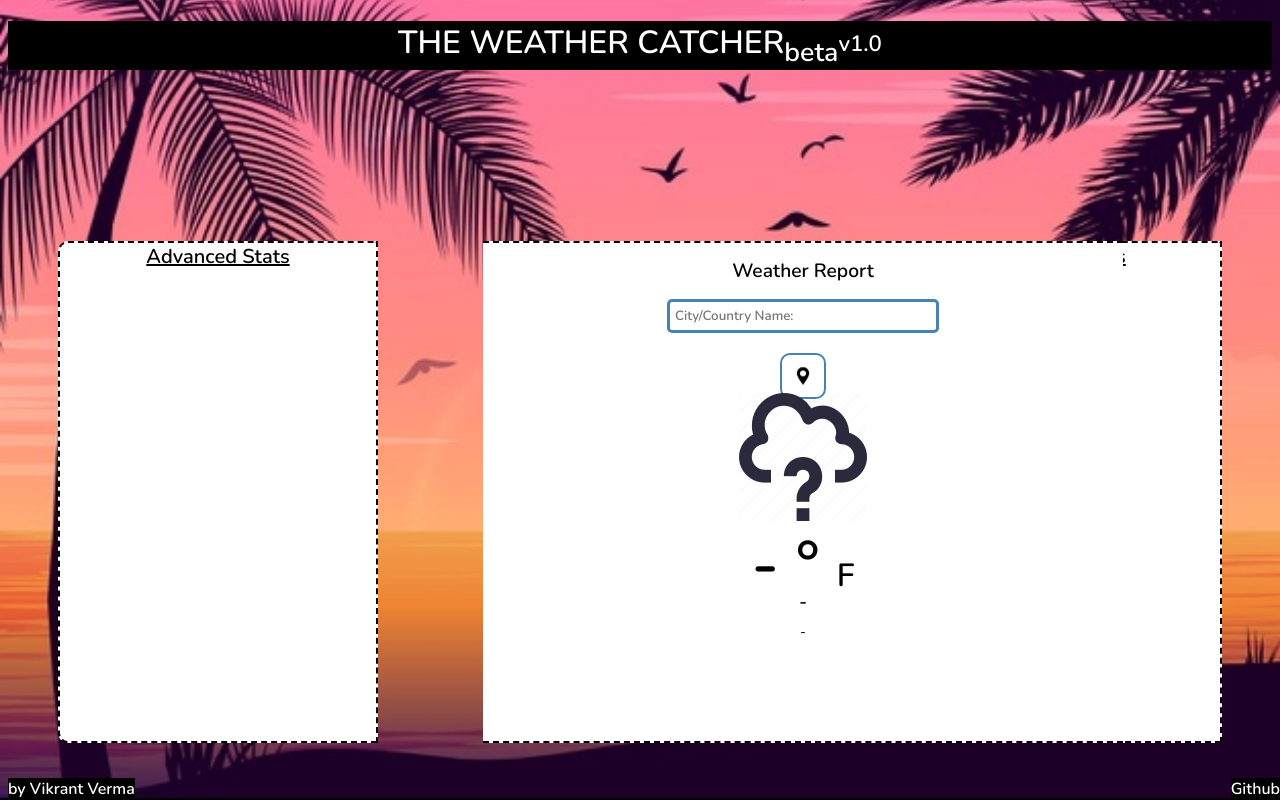
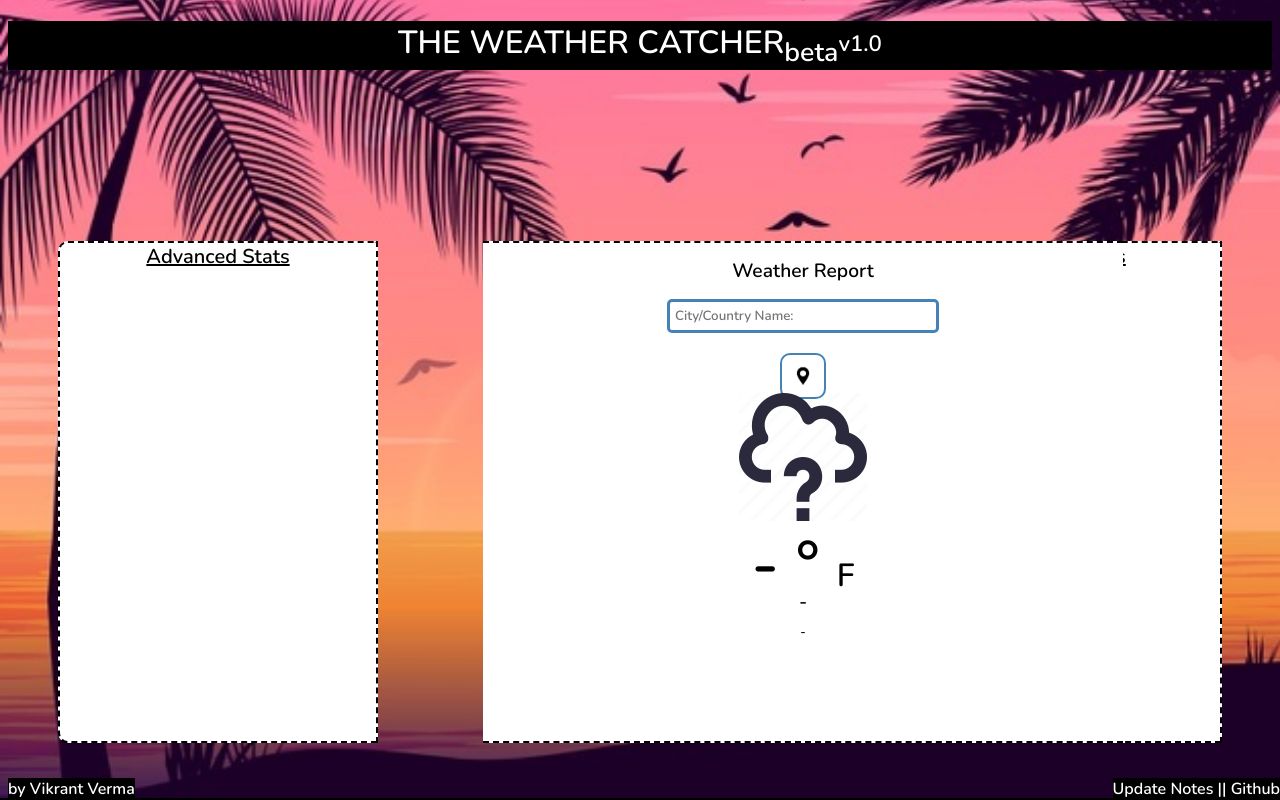
Before and after one commit to vikv1/TheWeatherCatcher, a website: page index.html in a window 1280 px wide. Drawn offline with nearby package versions, Linux system fonts and the light colour scheme.

Commit message:
Update v1.2
-Add Update Notes hyperlink

```diff
--- a/app.css
+++ b/app.css
@@ -202,7 +202,7 @@ div.relative{
 h1 {
     background-color: black;
 }
-#github{
+#links{
     color: white;
     text-decoration: white;
     float: right;
@@ -229,3 +229,21 @@ h1 {
     color: blue;
     text-decoration: underline;
 }
+#update-notes{
+    color: white;
+    background-color: black;
+    text-decoration: white;
+    float: right;
+    bottom: 0;
+    right: 0;
+}
+#update-notes:active{
+    color: white;
+}
+#update-notes:visited{
+    color: white;
+}
+#update-notes:hover{
+    color: blue;
+    text-decoration: underline;
+}
--- a/index.html
+++ b/index.html
@@ -72,10 +72,13 @@
         </div>
     </footer>
 
-    <div id="github">
+    <div id="links">
         <h4>
         <a id="github-text" href="https://github.com/crayzeerr" target="_blank">
-            Github
+            | Github
+        </a>
+        <a id="update-notes" href="https://github.com/crayzeerr/crayzeerr.github.io/blob/main/update-notes.md" target="_blank">
+            Update Notes |
         </a>
         </h4>
     </div>
```
